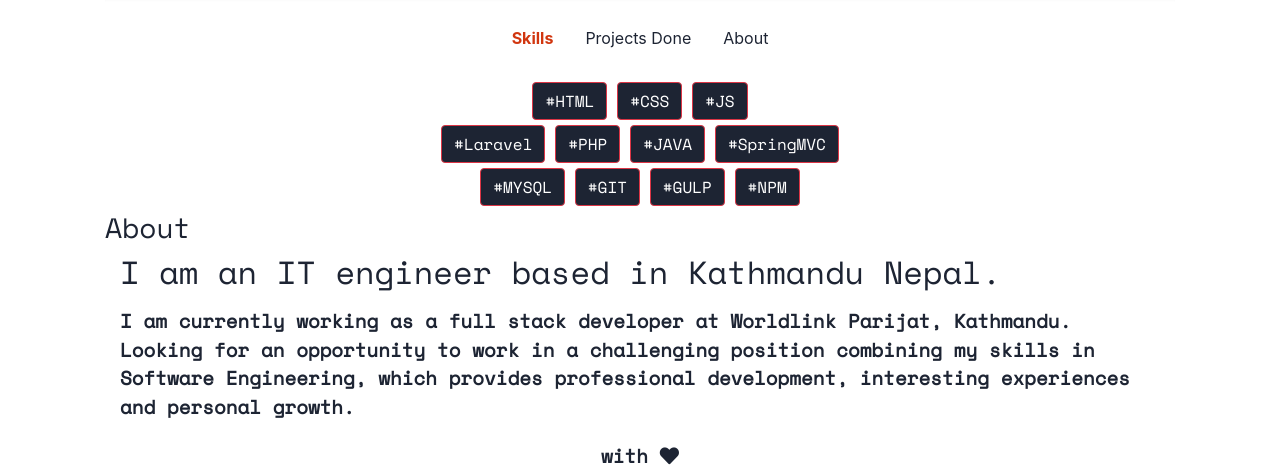
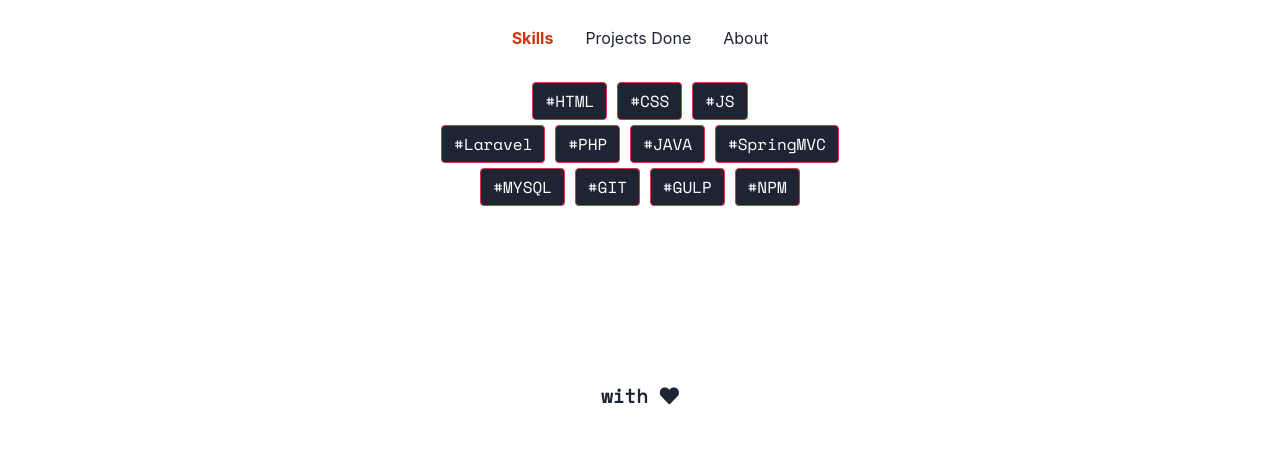
Before and after one commit to KunwarSagar/KunwarSagar.github.io, a plain HTML site: page index.html in a window 1280 px wide. Shown: the part 489-960 px from the top of the page. After the commit the page ends 900 px from the top, so only its background shows below. Drawn offline with nearby package versions, Linux system fonts and the light colour scheme.

Commit message:
Revert "changes in about section"
This reverts commit 33ef650b2abf1f6b540cc793290f7fce95f6621e.

```diff
--- a/index.html
+++ b/index.html
@@ -100,23 +100,10 @@
 				<span class="btn btn-danger tags">Project Planning System</span><br>
 				<span class="btn btn-danger tags">Different Dynamic Websites </span>
 			</div>
-   <section id="about" class="section scrollspy">
-      <h3 class="page-title white-text teal">About</h3>
-      <div class="container flow-text">
-         <blockquote>
-          <h2>
-           I am an IT engineer based in Kathmandu Nepal. </h2>
-        </blockquote>
-        <p>
-
-         I am currently working as a full stack developer
-	at Worldlink Parijat, Kathmandu. </p>
-        <p>
-          Looking for an opportunity to work in a challenging position combining my skills in Software Engineering, which provides professional development, interesting experiences and personal growth.
-        </p>
-     </div>
-    </section>
-
+			<div class="About text-center" id="About">
+				I am an IT engineer based in Kathmandu Nepal. I am currently working as a full stack developer
+				at Worldlink Parijat, Kathmandu.
+			</div>
 		</div>
 
 	</div>
```
